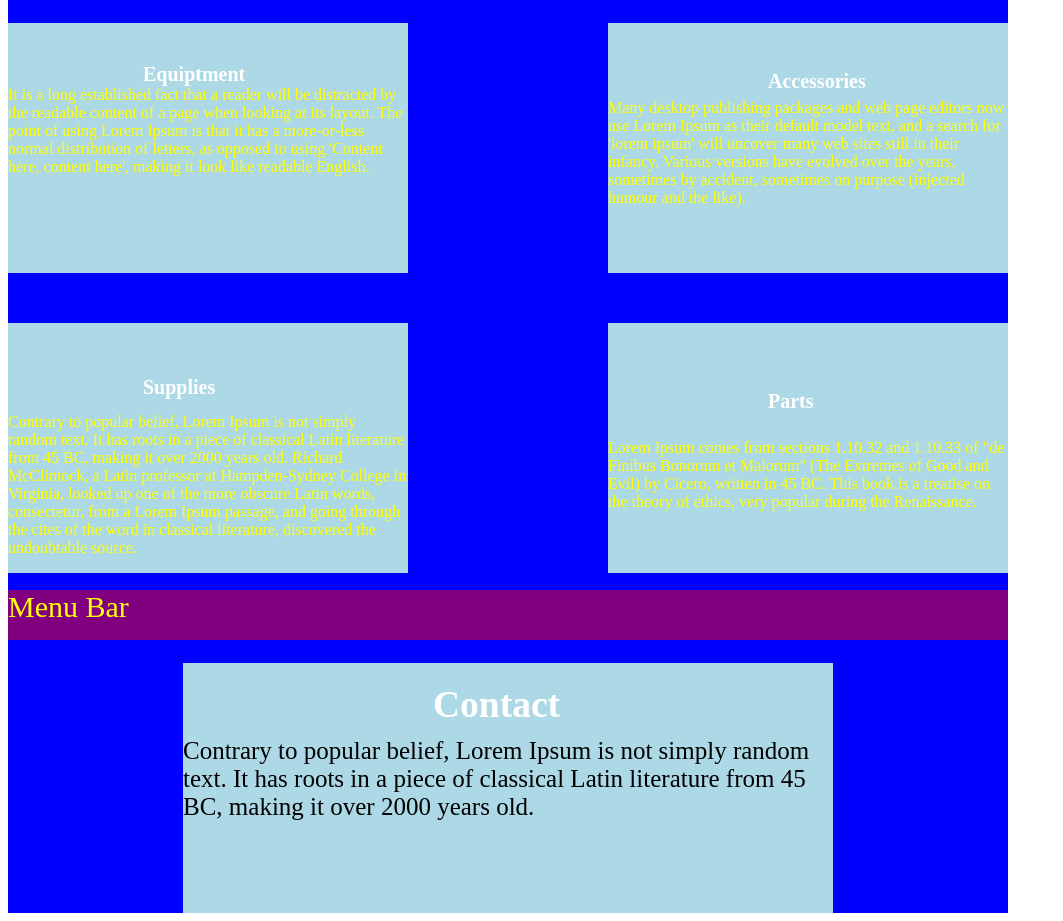
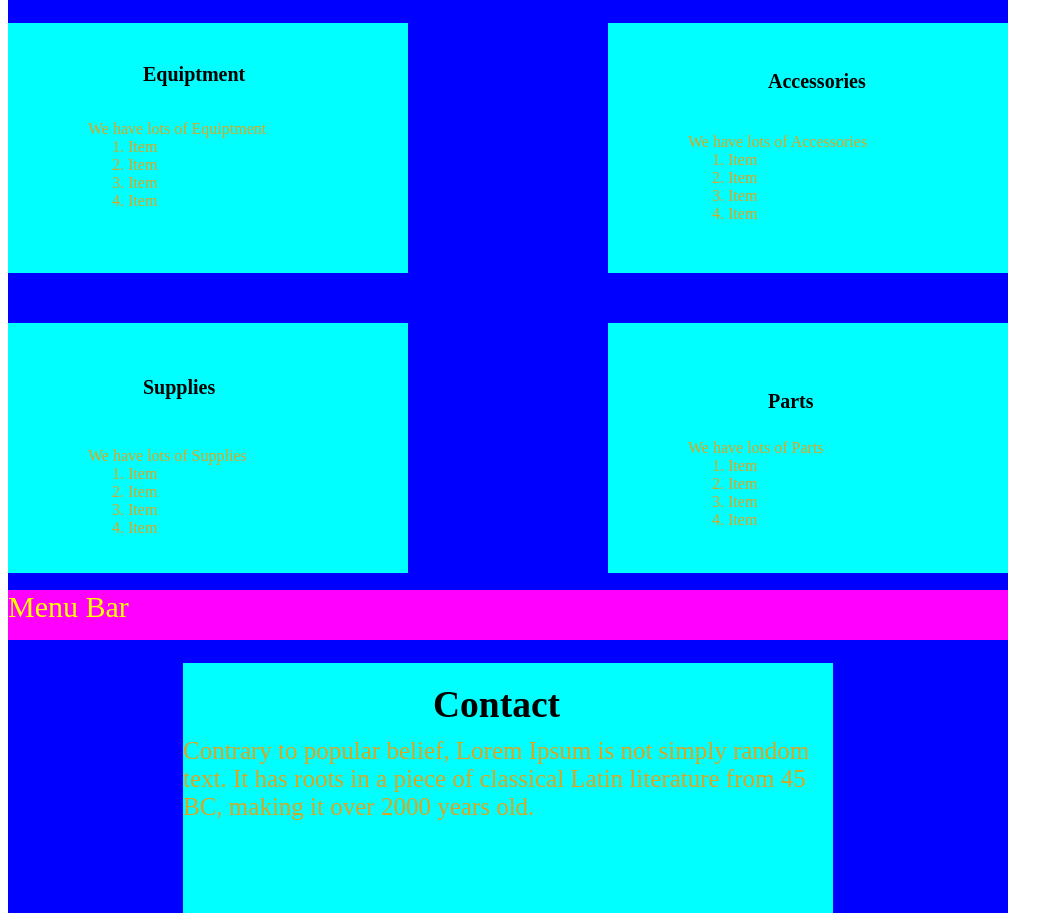
Before and after one commit to ed15ia/-IASC1P02-Assignment3-Evan, a plain HTML site: page index.html in a window 1280 px wide. Shown: the part 540-1461 px from the top of the page, without its empty margins (0-1063 px from the left). Drawn offline with Linux system fonts and the light colour scheme.

Commit message:
index.html

```diff
--- a/Assignment3.css
+++ b/Assignment3.css
@@ -25,15 +25,15 @@ font-size: 15px;
 #Search{
   width: 1000px;
   height: 25px;
-  background-color: black;
-  color: white;
+  background-color: white;
+  color: black;
   margin-bottom: 10px;
 }
 
 #leftpic{
     width: 250px;
     height: 250px;
-    background-color: lightblue;
+    background-color: aqua;
     float:left;
 }
 
@@ -45,37 +45,37 @@ font-size: 15px;
     width:200px;
     height:200px;
     margin:25px 25px 25px 25px;
-    background-color:lightblue;
+    background-color:aqua;
     }
 
 #rightdesc{
         width: 700px;
         height: 250px;
-        background-color:lightblue;
+        background-color:aqua;
         float:right;
-        color: yellow;
+        color: Goldenrod;
       }
       #H2text{
           position: relative;
           top: 20px;
           left: 250px;
-          color: white;
+          color: black;
       }
 
       #box1{
               margin-top: 50px;
               width: 400px;
               height: 250px;
-              background-color:lightblue;
+              background-color:aqua;
               float:left;
-              color: yellow;
+              color: Goldenrod;
             }
 
       #Equiptment{
           position: relative;
           top: 20px;
           left: 135px;
-          color: white;
+          color: black;
           font-size: 20px;
       }
 
@@ -83,16 +83,16 @@ font-size: 15px;
               margin-top: 50px;
               width: 400px;
               height: 250px;
-              background-color:lightblue;
+              background-color:aqua;
               float:right;
-              color: yellow;
+              color: Goldenrod;
             }
 
       #Accessories{
           position: relative;
           top: 20px;
           right: -160px;
-          color: white;
+          color: black;
           font-size: 20px;
       }
 
@@ -100,16 +100,16 @@ font-size: 15px;
               margin-top: 50px;
               width: 400px;
               height: 250px;
-              background-color:lightblue;
+              background-color:aqua;
               float:left;
-              color: yellow;
+              color: Goldenrod;
             }
 
       #Supplies{
           position: relative;
           top: 20px;
           left: 135px;
-          color: white;
+          color: black;
           font-size: 20px;
       }
 
@@ -117,16 +117,16 @@ font-size: 15px;
               margin-top: 50px;
               width: 400px;
               height: 250px;
-              background-color:lightblue;
+              background-color:aqua;
               float:right;
-              color: yellow;
+              color: Goldenrod;
             }
 
       #Parts{
           position: relative;
           top: 20px;
           right: -160px;
-          color: white;
+          color: black;
           font-size: 20px;
       }
 
@@ -134,8 +134,7 @@ font-size: 15px;
         top: 1130px;
         width: 1000px;
         height: 50px;
-        background-color: purple;
-        color: white;
+        background-color:Fuchsia;
         float: none;
         position: absolute;
       }
@@ -149,9 +148,9 @@ font-size: 15px;
       #Contact{
               width: 650px;
               height: 250px;
-              background-color:lightblue;
+              background-color:aqua;
               float: none;
-              color: black;
+              color: Goldenrod;
               margin-left: 175px;
               margin-right: 175px;
               margin-top: 950px;
@@ -161,5 +160,5 @@ font-size: 15px;
                 position: relative;
                 top: 20px;
                 left: 250px;
-                color: white;
+                color: Black;
             }
--- a/index.html
+++ b/index.html
@@ -33,22 +33,65 @@
 
 <div id="box1">
 <h3 id="Equiptment">Equiptment</h3>
-<p> It is a long established fact that a reader will be distracted by the readable content of a page when looking at its layout. The point of using Lorem Ipsum is that it has a more-or-less normal distribution of letters, as opposed to using 'Content here, content here', making it look like readable English.</p>
+</br>
+<p> <ol>
+  <ul>We have lots of Equiptment
+		<ol>
+			<li>Item</li>
+			<li>Item</li>
+			<li>Item</li>
+			<li>Item</li>
+		</ol>
+	</ul>
+</ol>
+</p>
 </div>
 
 <div id="box2">
 <h4 id="Accessories"> Accessories</h4>
-<p> Many desktop publishing packages and web page editors now use Lorem Ipsum as their default model text, and a search for 'lorem ipsum' will uncover many web sites still in their infancy. Various versions have evolved over the years, sometimes by accident, sometimes on purpose (injected humour and the like).</p>
+
+</br>
+<p> <ol>
+  <ul>We have lots of Accessories
+		<ol>
+			<li>Item</li>
+			<li>Item</li>
+			<li>Item</li>
+			<li>Item</li>
+		</ol>
+	</ul>
+</ol>
+</p>
 </div>
-
 <div id="box3">
 <h5 id="Supplies">Supplies</h5>
-<p> Contrary to popular belief, Lorem Ipsum is not simply random text. It has roots in a piece of classical Latin literature from 45 BC, making it over 2000 years old. Richard McClintock, a Latin professor at Hampden-Sydney College in Virginia, looked up one of the more obscure Latin words, consectetur, from a Lorem Ipsum passage, and going through the cites of the word in classical literature, discovered the undoubtable source.</p>
+</br>
+<p> <ol>
+  <ul>We have lots of Supplies
+		<ol>
+			<li>Item</li>
+			<li>Item</li>
+			<li>Item</li>
+			<li>Item</li>
+		</ol>
+	</ul>
+</ol>
+</p>
 </div>
 
 <div id="box4">
 <h6 id="Parts"> Parts</h6>
-<p> Lorem Ipsum comes from sections 1.10.32 and 1.10.33 of "de Finibus Bonorum et Malorum" (The Extremes of Good and Evil) by Cicero, written in 45 BC. This book is a treatise on the theory of ethics, very popular during the Renaissance.</p>
+<p> <ol>
+  <ul>We have lots of Parts
+		<ol>
+			<li>Item</li>
+			<li>Item</li>
+			<li>Item</li>
+			<li>Item</li>
+		</ol>
+	</ul>
+</ol>
+</p>
 </div>
 
 <div id="Menu1">
```
